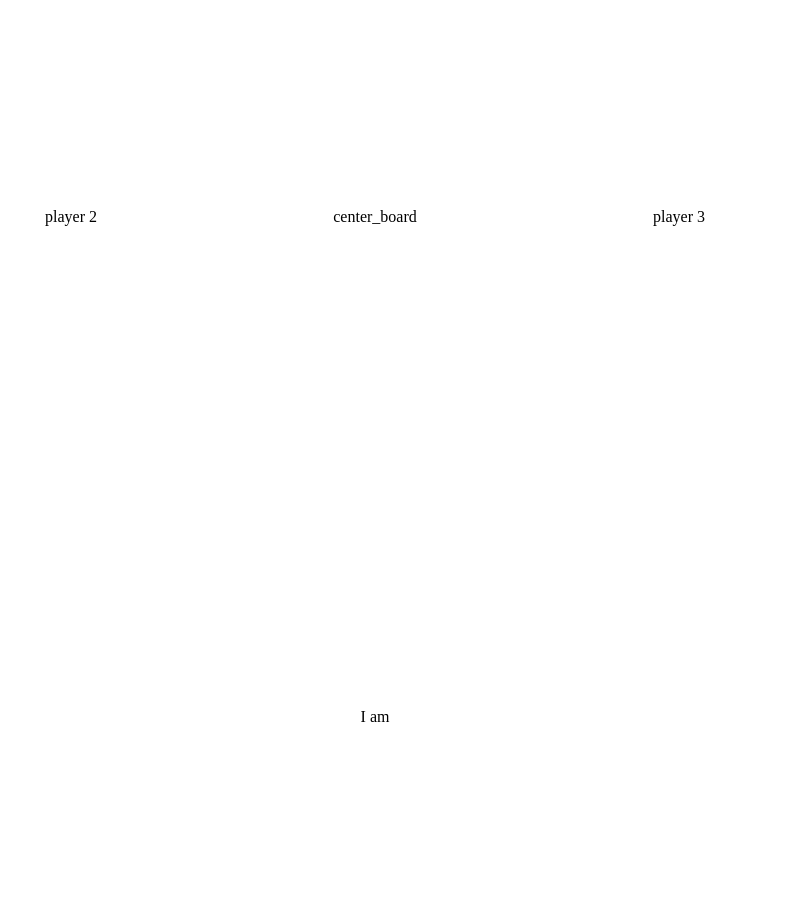
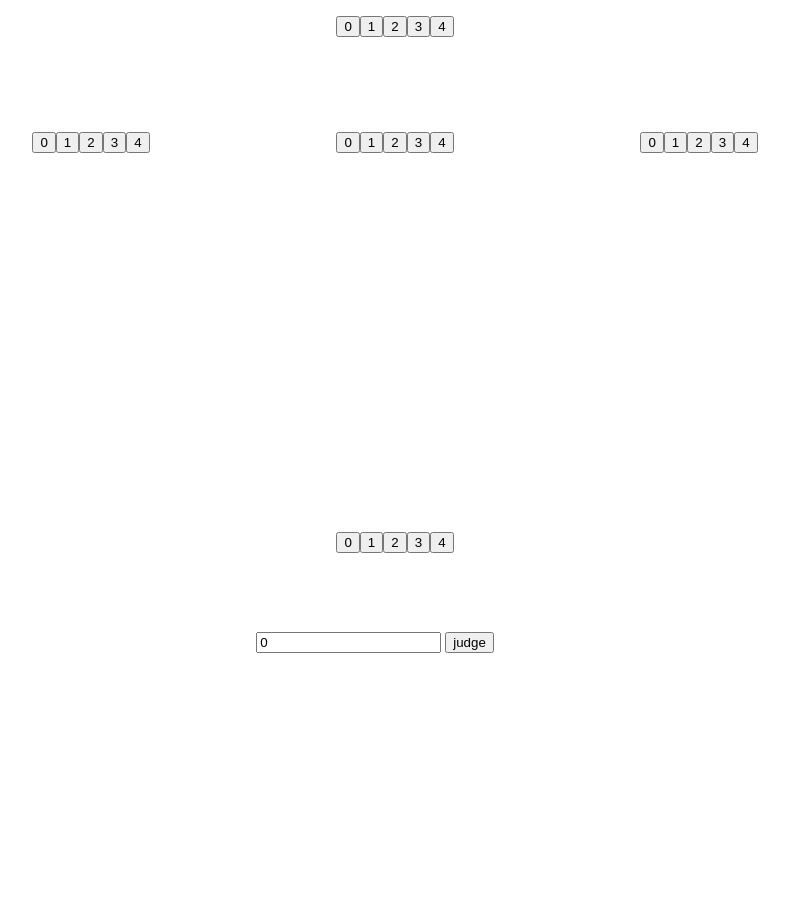
Before and after one commit to hitsan/mess, a plain HTML site: page index.html in a window 1280 px wide. Shown: the whole page, without its empty margins (265-1054 px from the left). After the commit the page ends 824 px from the top, so only its background shows below. Drawn offline with nearby package versions, Linux system fonts and the light colour scheme.

Commit message:
implement hand

```diff
--- a/index.html
+++ b/index.html
@@ -5,16 +5,75 @@
     <meta name="viewport" content="width=device-width, initial-scale=1.0">
     <title>Doumemo</title>
     <link rel="stylesheet" href="style.css">
+    <script src="https://cdn.jsdelivr.net/npm/vue@2/dist/vue.js"></script>
 </head>
 <body>
-    <div class="main_board">
+    <div class="main_board" id="piece">
         <div class="p1">
-
+            <ul>
+                <button v-for="num in nums.p1">
+                  {{ num }}
+                </button>
+            </ul>
         </div>
-        <div class="p2">player 2</div>
-        <div class="center_board">center_board</div>
-        <div class="p3">player 3</div>
-        <div class="iam">I am</div>
+        <div class="p2">
+            <ul>
+                <button v-for="num in nums.p2">
+                  {{ num }}
+                </button>
+            </ul>
+        </div>
+        <div class="center_board">
+            <ul>
+                <button v-for="num in nums.center">
+                  {{ num }}
+                </button>
+            </ul>
+        </div>
+        <div class="p3">
+            <ul>
+                <button v-for="num in nums.p3">
+                  {{ num }}
+                </button>
+            </ul>
+        </div>
+        <div class="iam">
+            <ul>
+                <button v-for="num in nums.i">
+                  {{ num }}
+                </button>
+            </ul>
+        </div>
+        <input type="text" v-model="ans">
+        <button v-on:click="judge">judge</button>
+        <div v-if="this.result == 1">
+            {{ result }}
+        </div>
     </div>
+    <script>
+        new Vue({
+            el: '#piece',
+            data:{
+                nums: {
+                    p1: [0, 1, 2, 3, 4],
+                    p2: [0, 1, 2, 3, 4],
+                    p3: [0, 1, 2, 3, 4],
+                    i:  [0, 1, 2, 3, 4],
+                    center: [0, 1, 2, 3, 4]
+                },
+                ans: 0,
+                result: ""
+            },
+            methods: {
+                judge: function() {
+                    if(ans == 1){
+                        result = "OK"
+                    }else{
+                        result = "FAIL"
+                    }
+                }
+            },
+        })
+    </script>
 </body>
 </html>
--- a/style.css
+++ b/style.css
@@ -1,13 +1,13 @@
 .main_board{
     width: 900px;
-    height: 900px;
+    height: 800px;
     margin: 0 auto;
     text-align: center;
 }
 
 .p1{
     width: 600px;
-    height: 200px;
+    height: 100px;
     margin: 0 auto;
     text-align: center;
 }
@@ -15,14 +15,14 @@
 .p2{
     display: inline-block;
     width: 200px;
-    height: 500px;
+    height: 400px;
     text-align: center;
 }
 
 .center_board{
     display: inline-block;
     width: 400px;
-    height: 500px;
+    height: 400px;
     margin: 0 auto;
     text-align: center;
 }
@@ -30,13 +30,13 @@
 .p3{
     display: inline-block;
     width: 200px;
-    height: 500px;
+    height: 400px;
     text-align: center;
 }
 
 .iam{
     width: 600px;
-    height: 200px;
+    height: 100px;
     margin: 0 auto;
     text-align: center;
 }
```
